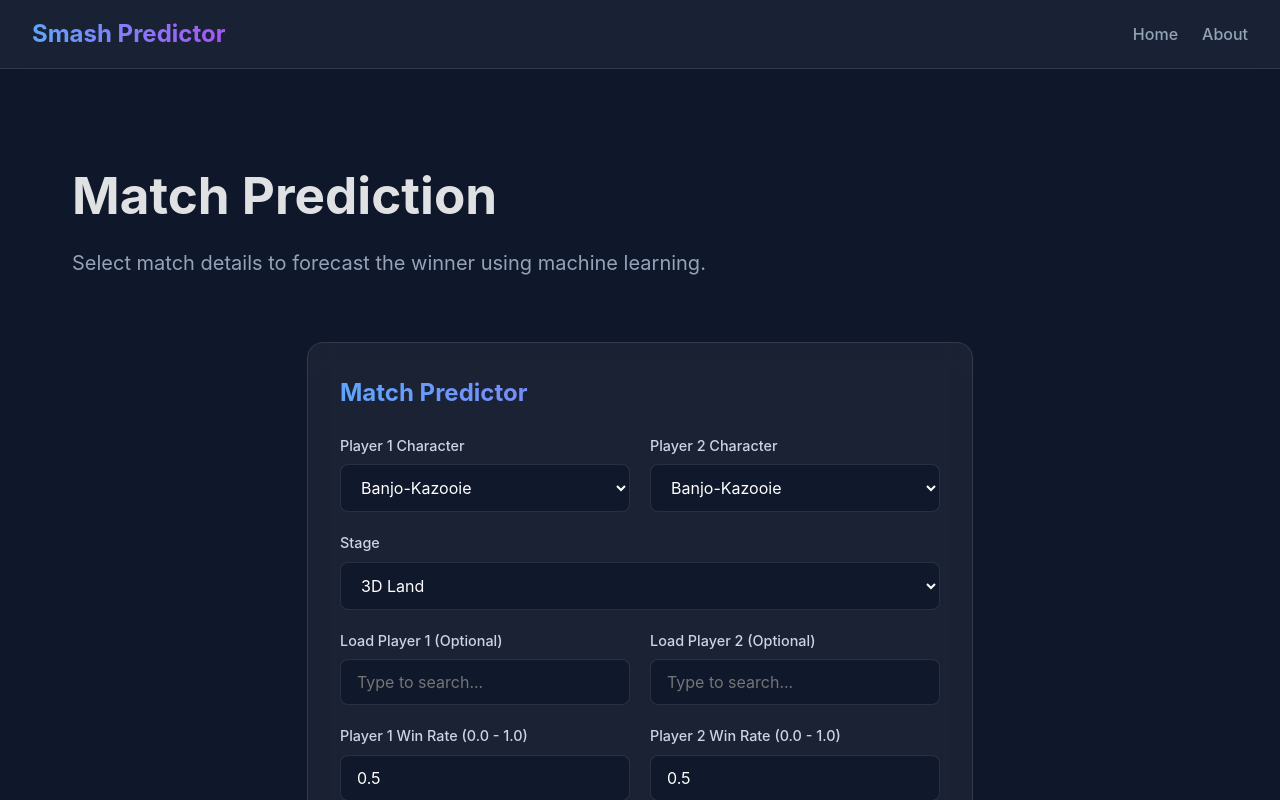
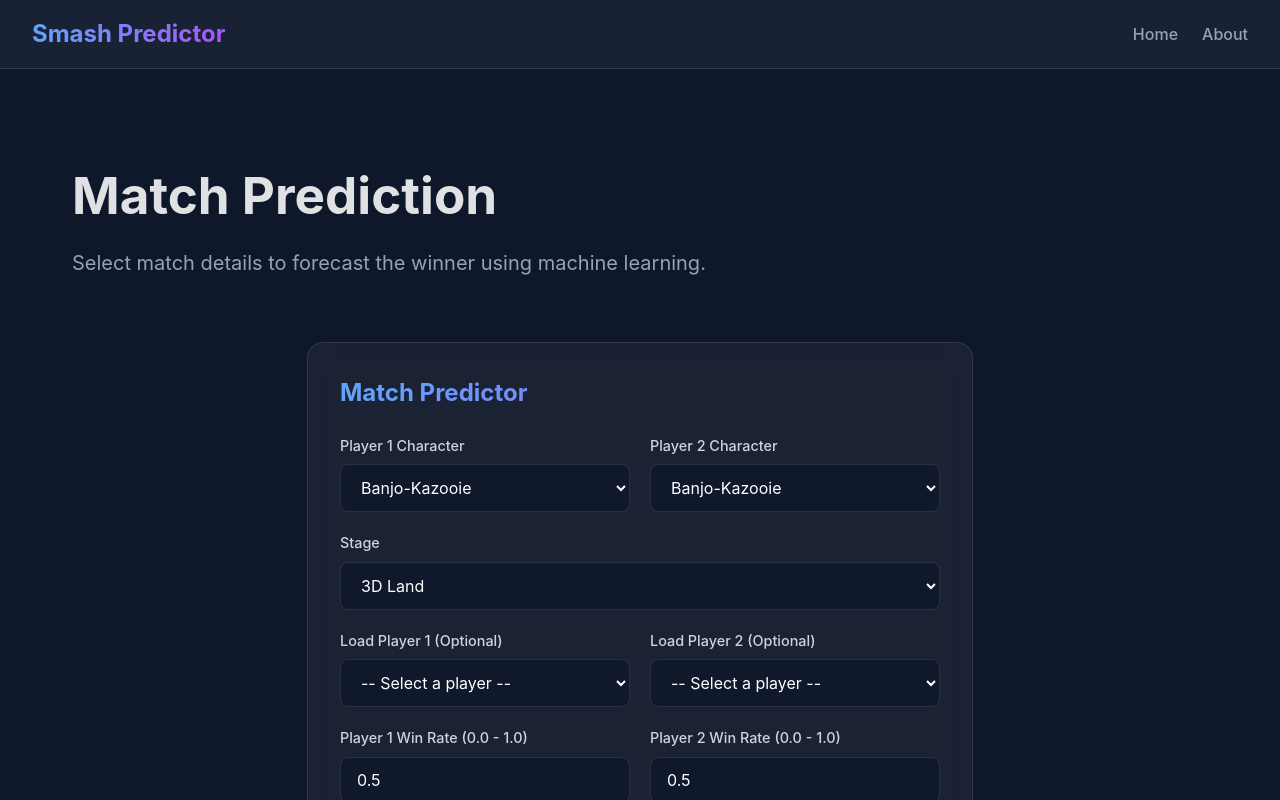
Before and after one commit to migueprueba/smash-predictor, a React (Vite) app: page / in a window 1280 px wide. Shown: the top 800 px of the page. Built offline with nearby package versions, Linux system fonts and the light colour scheme.

Commit message:
feat: replace autocomplete with simple select dropdown for player selection

```diff
--- a/src/components/PredictionForm.jsx
+++ b/src/components/PredictionForm.jsx
@@ -1,64 +1,10 @@
-import { useState, useRef } from 'react';
+import { useState } from 'react';
 import { predictWinner, modelAssets } from '../utils/model';
 import './PredictionForm.css';
 
 const characters = Object.keys(modelAssets.chars).sort();
 const stages = Object.keys(modelAssets.stages).sort();
 const players = modelAssets.player_wr ? Object.keys(modelAssets.player_wr).sort() : [];
-
-function PlayerAutocomplete({ label, id, value, onChange }) {
-    const [isOpen, setIsOpen] = useState(false);
-    const blurTimeout = useRef(null);
-
-    const filteredPlayers = value
-        ? players.filter(p => p.toLowerCase().includes(value.toLowerCase())).slice(0, 50)
-        : players.slice(0, 50);
-
-    const handleFocus = () => {
-        clearTimeout(blurTimeout.current);
-        setIsOpen(true);
-    };
-
-    const handleBlur = () => {
-        blurTimeout.current = setTimeout(() => setIsOpen(false), 200);
-    };
-
-    const handleSelect = (player) => {
-        clearTimeout(blurTimeout.current);
-        onChange(player);
-        setIsOpen(false);
-    };
-
-    return (
-        <div className="form-group autocomplete-container">
-            <label htmlFor={id}>{label}</label>
-            <input
-                type="text"
-                id={id}
-                value={value}
-                onChange={(e) => { onChange(e.target.value); setIsOpen(true); }}
-                onFocus={handleFocus}
-                onBlur={handleBlur}
-                placeholder="Type to search..."
-                autoComplete="off"
-            />
-            {isOpen && filteredPlayers.length > 0 && (
-                <ul className="autocomplete-dropdown">
-                    {filteredPlayers.map(p => (
-                        <li key={p} onMouseDown={() => handleSelect(p)}>
-                            {p}
-                        </li>
-                    ))}
-                </ul>
-            )}
-            {isOpen && filteredPlayers.length === 0 && (
-                <ul className="autocomplete-dropdown">
-                    <li style={{ cursor: 'default', color: '#64748b' }}>No players found</li>
-                </ul>
-            )}
-        </div>
-    );
-}
 
 export default function PredictionForm() {
     const [formData, setFormData] = useState({
@@ -69,21 +15,12 @@ export default function PredictionForm() {
         p2_wr: 0.5
     });
 
-    const [p1Search, setP1Search] = useState('');
-    const [p2Search, setP2Search] = useState('');
     const [result, setResult] = useState(null);
 
-    const handleP1Search = (val) => {
-        setP1Search(val);
-        if (modelAssets.player_wr && modelAssets.player_wr[val] !== undefined) {
-            setFormData(prev => ({ ...prev, p1_wr: Number(modelAssets.player_wr[val].toFixed(4)) }));
-        }
-    };
-
-    const handleP2Search = (val) => {
-        setP2Search(val);
-        if (modelAssets.player_wr && modelAssets.player_wr[val] !== undefined) {
-            setFormData(prev => ({ ...prev, p2_wr: Number(modelAssets.player_wr[val].toFixed(4)) }));
+    const handlePlayerSelect = (e, playerKey) => {
+        const playerName = e.target.value;
+        if (playerName && modelAssets.player_wr[playerName] !== undefined) {
+            setFormData(prev => ({ ...prev, [playerKey]: Number(modelAssets.player_wr[playerName].toFixed(4)) }));
         }
     };
 
@@ -136,18 +73,24 @@ export default function PredictionForm() {
                     </div>
 
                     <div className="form-row">
-                        <PlayerAutocomplete
-                            label="Load Player 1 (Optional)"
-                            id="p1Search"
-                            value={p1Search}
-                            onChange={handleP1Search}
-                        />
-                        <PlayerAutocomplete
-                            label="Load Player 2 (Optional)"
-                            id="p2Search"
-                            value={p2Search}
-                            onChange={handleP2Search}
-                        />
+                        <div className="form-group">
+                            <label htmlFor="p1_player">Load Player 1 (Optional)</label>
+                            <select id="p1_player" onChange={(e) => handlePlayerSelect(e, 'p1_wr')} defaultValue="">
+                                <option value="" disabled>-- Select a player --</option>
+                                {players.map(p => (
+                                    <option key={p} value={p}>{p}</option>
+                                ))}
+                            </select>
+                        </div>
+                        <div className="form-group">
+                            <label htmlFor="p2_player">Load Player 2 (Optional)</label>
+                            <select id="p2_player" onChange={(e) => handlePlayerSelect(e, 'p2_wr')} defaultValue="">
+                                <option value="" disabled>-- Select a player --</option>
+                                {players.map(p => (
+                                    <option key={p} value={p}>{p}</option>
+                                ))}
+                            </select>
+                        </div>
                     </div>
 
                     <div className="form-row">
```
